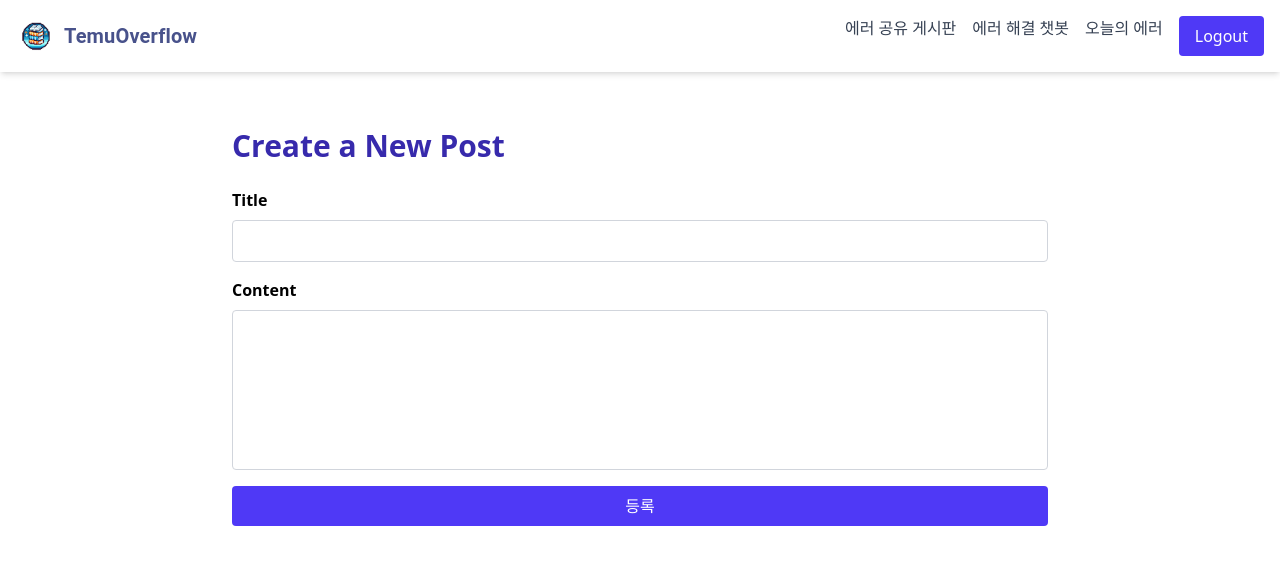
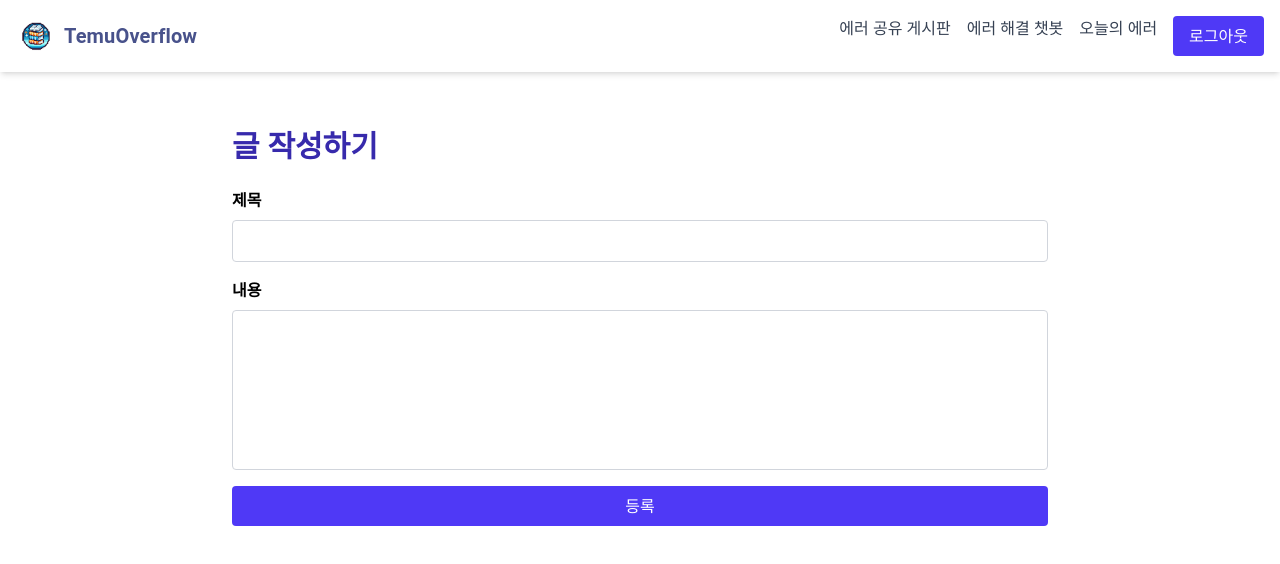
Before and after one commit to Kernel360/hackerthon4-TemuOverflow-FE, a React (Vite) app: page /post/new in a window 1280 px wide. Shown: the top 564 px of the page. Built offline with nearby package versions, Linux system fonts and the light colour scheme; no server answers; sample sign-in values are in the browser's storage.

Commit message:
feat: 영어로 된 문구 한글로 수정
- 통일성을 위해

```diff
--- a/src/components/Navbar.tsx
+++ b/src/components/Navbar.tsx
@@ -64,13 +64,13 @@ const Navbar = () => {
               <button
                 onClick={handleLogout}
                 className="rounded bg-indigo-600 px-4 py-2 text-white hover:bg-indigo-700">
-                Logout
+                로그아웃
               </button>
             ) : (
               <Link
                 to="/login"
                 className="rounded bg-indigo-600 px-4 py-2 text-white hover:bg-indigo-700">
-                Login
+                로그인
               </Link>
             )}
           </li>
--- a/src/components/PostCreateForm.tsx
+++ b/src/components/PostCreateForm.tsx
@@ -45,7 +45,7 @@ const PostCreateForm = () => {
         <label
           htmlFor="title"
           className="mb-2 font-semibold">
-          Title
+          제목
         </label>
         <input
           type="text"
@@ -59,7 +59,7 @@ const PostCreateForm = () => {
         <label
           htmlFor="content"
           className="mb-2 font-semibold">
-          Content
+          내용
         </label>
         <textarea
           id="content"
--- a/src/pages/PostCreatePage.tsx
+++ b/src/pages/PostCreatePage.tsx
@@ -16,9 +16,7 @@ const PostCreatePage = () => {
     <div className="mx-auto max-w-4xl p-6">
       <div className="container mx-auto px-4 py-8">
         <div className="mb-6 flex items-center justify-between">
-          <h1 className="text-3xl font-bold text-indigo-800">
-            Create a New Post
-          </h1>
+          <h1 className="text-3xl font-bold text-indigo-800">글 작성하기</h1>
         </div>
         <PostCreateForm />
       </div>
```
